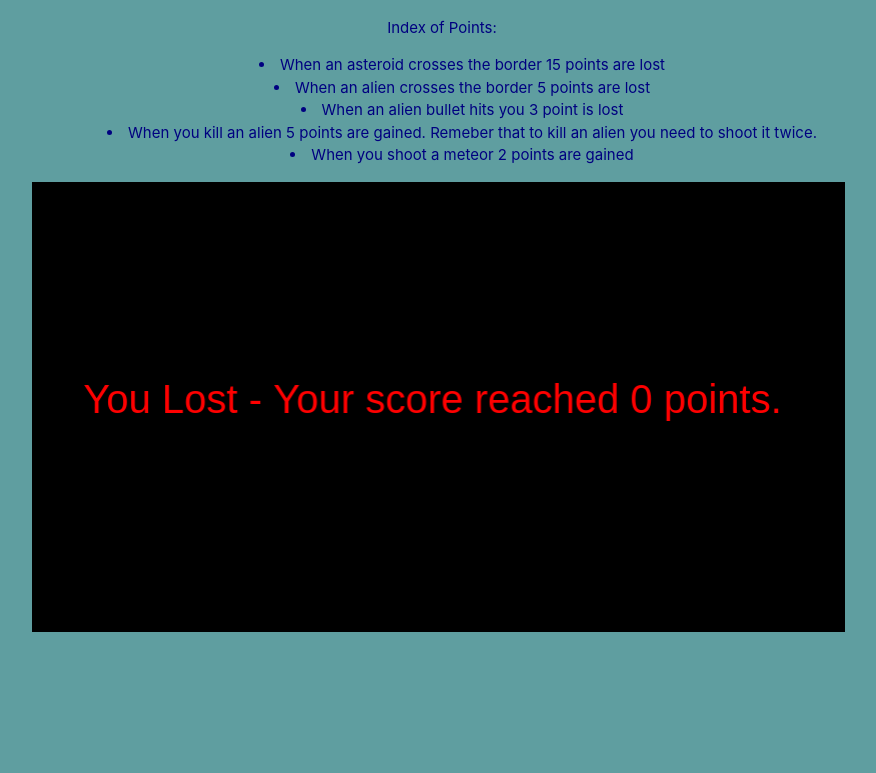
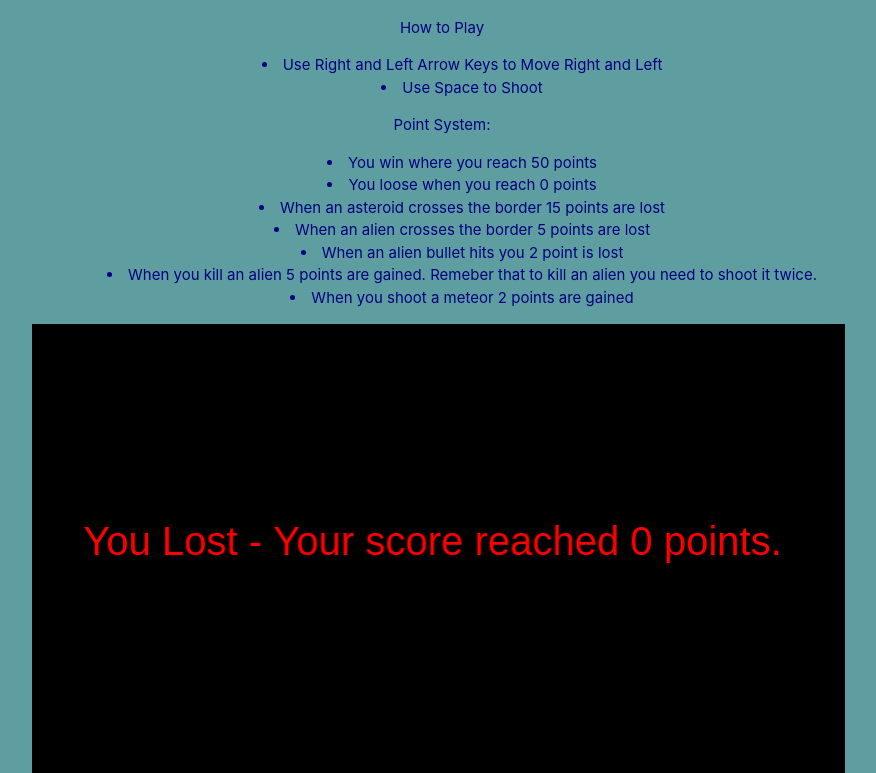
Before and after one commit to srijon-mandal/hackathon-2021-space-and-space-exploration, a Flask app: page / in a window 1280 px wide. Shown: the part 78-851 px from the top of the page, without its empty margins (198-1074 px from the left). Before the commit the page ends 710 px from the top, so only its background shows below. Run offline with Flask 2, Linux system fonts and the light colour scheme; some libraries are stand-ins or nearby versions.

Commit message:
update game.js and add how to play

```diff
--- a/app.py
+++ b/app.py
@@ -1,4 +1,5 @@
 from flask import *
+import os
 
 app = Flask(__name__)
 
@@ -8,4 +9,4 @@ def home():
 
 
 if __name__ == '__main__':
-    app.run(debug=True)
+    app.run(debug=("DYNO" not in os.environ), threaded=True)
--- a/static/game.js
+++ b/static/game.js
@@ -14,15 +14,12 @@ var enemies = [];
 var gameOver = false;
 
 function setup() {
-    bg = loadImage('static/space_background.jpg');
-    // canvas = createCanvas(800, 450);
+    bg = loadImage("static/space_background.jpg");
     canvas = createCanvas(windowWidth*0.635, 450)
-    canvas.parent('p5jscanvas');
-    // canvas.position((windowWidth/2)-(800/2), (windowHeight/2)-(450/2)+(document.getElementById("header").scrollHeight+document.getElementById("index").scrollHeight));
-    // canvas.center('horizontal')
+    canvas.parent("p5jscanvas");
     textAlign(CENTER, CENTER);
     interval = setInterval(function() {
-        var enemy_PosX = getRandomInt(30, 750)
+        var enemy_PosX = getRandomInt(5, windowWidth*0.635-50)
         if (getRandomInt(1, 10) <= 6) {
             enemies.push(["alien", enemy_PosX, -10, 2])
         } else {
@@ -45,26 +42,23 @@ function setup() {
 
 function windowResized() {
     canvas.remove()
-//     canvas.position((windowWidth/2)-(800/2), (windowHeight/2)-(450/2)+(document.getElementById("header").scrollHeight+document.getElementById("index").scrollHeight));
     canvas = createCanvas(windowWidth*0.635, 450)
-    canvas.parent('p5jscanvas');
-    // canvas.position((windowWidth/2)-(800/2), (windowHeight/2)-(450/2)+(document.getElementById("header").scrollHeight+document.getElementById("index").scrollHeight));
-    // canvas.center('horizontal')
+    canvas.parent("p5jscanvas");
     textAlign(CENTER, CENTER);
 }
 
 function preload() {
-    space_shooter = loadImage('static/space_shooter.png');
-    alien_shooter = loadImage('static/alien_shooter.png');
-    asteroid = loadImage('static/asteroid.png');
-    planet_image = loadImage('static/planet.png');
-    bullet = loadImage('static/bullet.png');
+    space_shooter = loadImage("static/space_shooter.png");
+    alien_shooter = loadImage("static/alien_shooter.png");
+    asteroid = loadImage("static/asteroid.png");
+    planet_image = loadImage("static/planet.png");
+    bullet = loadImage("static/bullet.png");
 }
 
 function getRandomInt(min, max) {
-    min = Math.ceil(min);
-    max = Math.floor(max);
-    return Math.floor(Math.random() * (max - min + 1)) + min;
+    var min = Math.ceil(min);
+    var max = Math.floor(max);
+    return Math.floor(Math.random() * (Math.floor(max) - Math.ceil(min) + 1)) + Math.ceil(min);
 }
 
 function draw() {
@@ -74,64 +68,54 @@ function draw() {
         if (keyIsDown(LEFT_ARROW)) {
             if (posX > 0) posX -= 5;
         } else if (keyIsDown(RIGHT_ARROW)) {
-            if (posX < 725) posX += 5;
+            if (posX < windowWidth*0.635-72) posX += 5;
         }
-        for (let bullet_pos of bullets) {
-            if (bullet_pos !== undefined) {
+        for (let [index, bullet_pos] of bullets.entries()) {
             image(bullet, bullet_pos[0], bullet_pos[1], 15, 15)
             bullet_pos[1] -= 10
             if (bullet_pos[1] < 0) {
-                    delete bullets[bullets.indexOf(bullet_pos)]
+                bullets.splice(index, 1)
             }
         }
-        }
-        for (let bullet_pos of bullets_enemy) {
-            if (bullet_pos !== undefined) {
+        for (let [index, bullet_pos] of bullets_enemy.entries()) {
             image(bullet, bullet_pos[0]+25, bullet_pos[1], 15, 15)
             bullet_pos[1] += 10
-                if (bullet_pos[1] > 450) {
-                    delete bullets[bullets.indexOf(bullet_pos)]
-                }
+            if (bullet_pos[1] > 450) bullets_enemy.splice(index, 1)
             if (posX<=bullet_pos[0] && bullet_pos[0]<=posX+70) {
                 if (posY<=bullet_pos[1] && bullet_pos[1]<=posY+70) {
                     score-=3
-                        delete bullets_enemy[bullets_enemy.indexOf(bullet_pos)]
-                    }
+                    bullets_enemy.splice(index, 1)
                 }
             }
         }
         fill(0, 255, 0)
         textSize(18);
         text(score.toString(), 400, 410);
-        for (let enemy_pos of enemies) {
-            if (enemy_pos !== undefined) {
+        for (let [index, enemy_pos] of enemies.entries()) {
             if (enemy_pos[0] == "meteor") {
                 image(asteroid, enemy_pos[1], enemy_pos[2], 40, 40)
                 enemy_pos[2] += 1.75
             } else {
                 image(alien_shooter, enemy_pos[1], enemy_pos[2], 40, 40)
-                    enemy_pos[2] += 2.75
+                enemy_pos[2] += 2.6
             }
             if (enemy_pos[2] > 420) {
                 if (enemy_pos[0] == "meteor") score-=15
                 else score-=5
-                    delete enemies[enemies.indexOf(enemy_pos)]
+                enemies.splice(index, 1)
             }
             if (score<=0) gameOver = true
             else if (score>=50) gameOver = true
 
-                for (let bullet_pos of bullets) {
-                    if (bullet_pos !== undefined) {
+            for (let [bullet_index, bullet_pos] of bullets.entries()) {
                 if (enemy_pos[1]<=bullet_pos[0] && bullet_pos[0]<=enemy_pos[1]+40) {
                     if (enemy_pos[2]<=bullet_pos[1] && bullet_pos[1]<=enemy_pos[2]+40) {
-                                delete bullets[bullets.indexOf(bullet_pos)]
+                        bullets.splice(bullet_index, 1)
                         enemy_pos[3]--
                         if (enemy_pos[3]<1) {
                             if (enemy_pos[0] == "meteor") score+=2
                             else score+=5
-                                    delete enemies[enemies.indexOf(enemy_pos)]
-                                }
-                            }
+                            enemies.splice(index, 1)
                         }
                     }
                 }
@@ -149,6 +133,7 @@ function draw() {
         } else if (score>=50) {
             background(0);
             textSize(40);
+            fill(0, 255, 0)
             text("You Won - Your score reached 50 points.", 400, 220);
             clearInterval(interval);
             clearInterval(interval2);
--- a/templates/main.html
+++ b/templates/main.html
@@ -13,12 +13,19 @@
 </head>
 <body style="background-color: cadetblue;">
     <h3 id="header" style="text-align: center; color: navy">Welcome to Space Invaders</h3>
-    <div style="text-align: center" id="index">
-        <p id="index" style="text-align: center; color: navy">Index of Points:</p>
+    <div style="text-align: center">
+        <p style="text-align: center; color: navy;">How to Play</p>
         <ul class="browser-default" style="background-color: cadetblue !important; color: navy; list-style-position: inside;">
+            <li>Use Right and Left Arrow Keys to Move Right and Left</li>
+            <li>Use Space to Shoot</li>
+        </ul>
+        <p style="text-align: center; color: navy">Point System:</p>
+        <ul class="browser-default" style="background-color: cadetblue !important; color: navy; list-style-position: inside;">
+            <li>You win where you reach 50 points</li>
+            <li>You loose when you reach 0 points</li>
             <li>When an asteroid crosses the border 15 points are lost</li>
             <li>When an alien crosses the border 5 points are lost</li>
-            <li>When an alien bullet hits you 3 point is lost</li>
+            <li>When an alien bullet hits you 2 point is lost</li>
             <li>When you kill an alien 5 points are gained. Remeber that to kill an alien you need to shoot it twice.</li>
             <li>When you shoot a meteor 2 points are gained</li>
         </ul>
```
Lines whose indentation alone changed are shown as unchanged.
